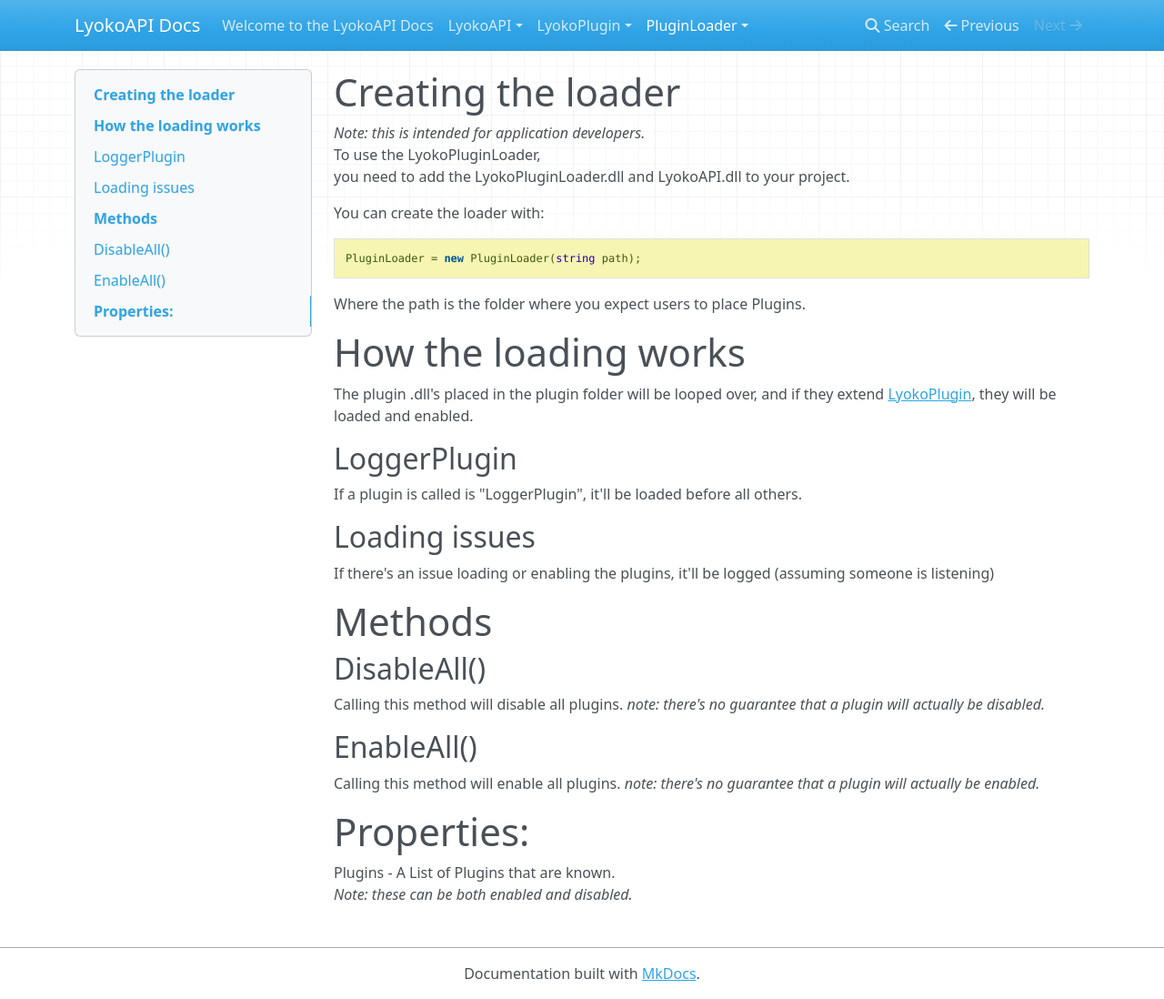
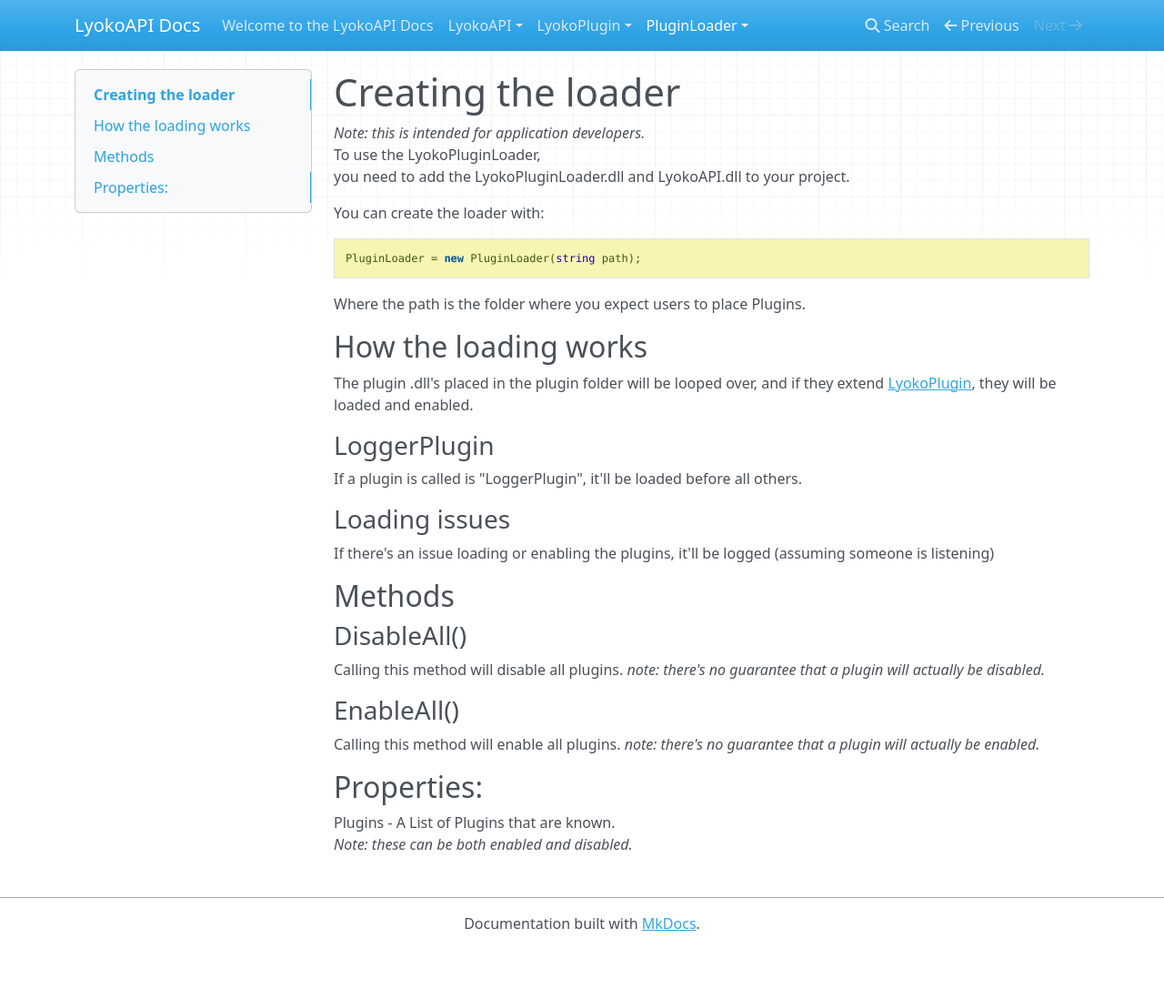
Before and after one commit to LyokoAPI/LyokoAPIDoc, an MkDocs documentation site: the page built from docs/PluginLoader/Loading Plugins.md, in a window 1280 px wide and 1098 px high. Shown: the whole window at 91% size. Built offline with MkDocs 1.6.1, drawn with Linux system fonts in a browser that asks for light colours; nearby versions of some CDN libraries.

Commit message:
title formatting

````diff
--- a/docs/PluginLoader/Loading Plugins.md
+++ b/docs/PluginLoader/Loading Plugins.md
@@ -9,26 +9,26 @@ PluginLoader = new PluginLoader(string path);
 ```
 Where the path is the folder where you expect users to place Plugins.
 
-#How the loading works
+##How the loading works
 The plugin .dll's placed in the plugin folder will be looped over,
 and if they extend [LyokoPlugin](../LyokoPlugin/introduction.md),
 they will be loaded and enabled.
 
-##LoggerPlugin
+###LoggerPlugin
 If a plugin is called is "LoggerPlugin", it'll be loaded before all others.
 
-##Loading issues
+###Loading issues
 If there's an issue loading or enabling the plugins, it'll be logged (assuming someone is listening)
 
-#Methods
+##Methods
 
-##DisableAll()
+###DisableAll()
 Calling this method will disable all plugins.
 *note: there's no guarantee that a plugin will actually be disabled.*<br>
-##EnableAll()
+###EnableAll()
 Calling this method will enable all plugins.
 *note: there's no guarantee that a plugin will actually be enabled.* <br>
 
-#Properties:
+##Properties:
 Plugins - A List of Plugins that are known.<br>
 *Note: these can be both enabled and disabled.*
````
Also changed, not shown: docs/PluginLoader/Events.md (+3 -3 lines).
